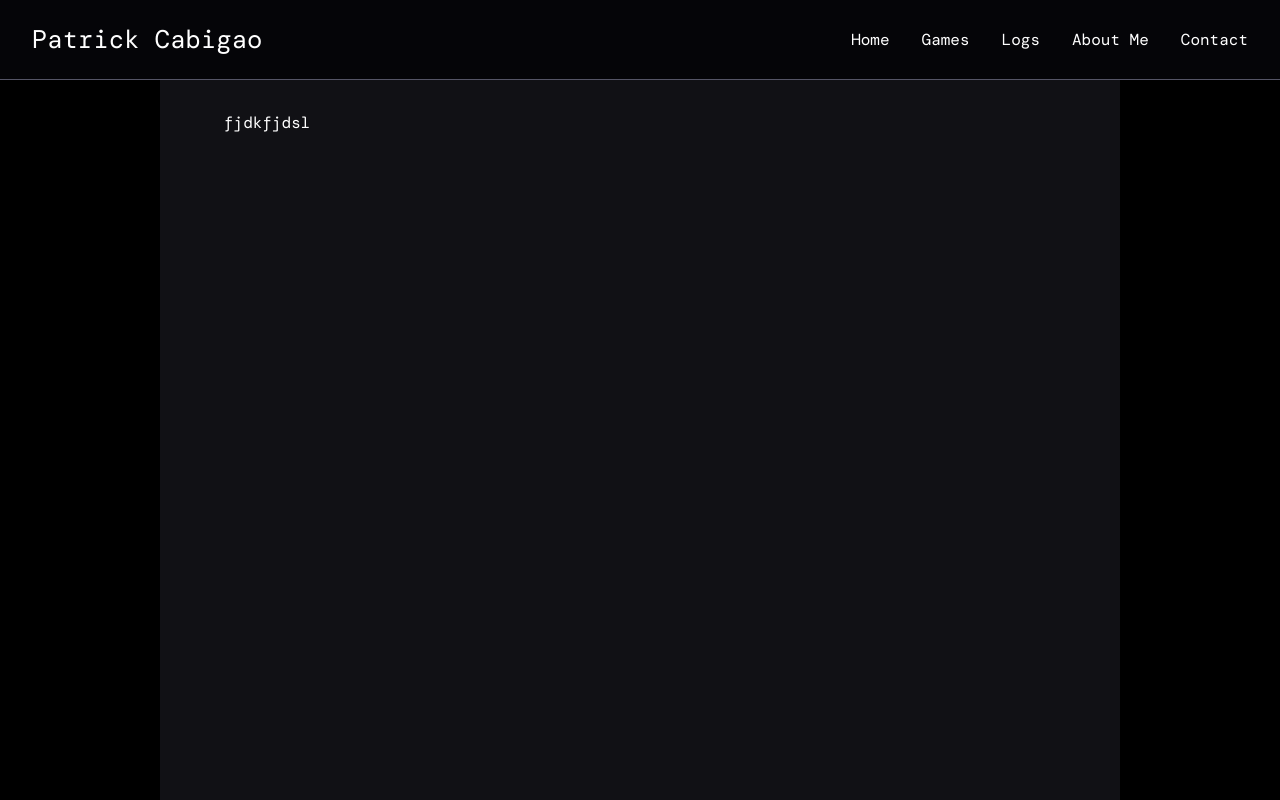
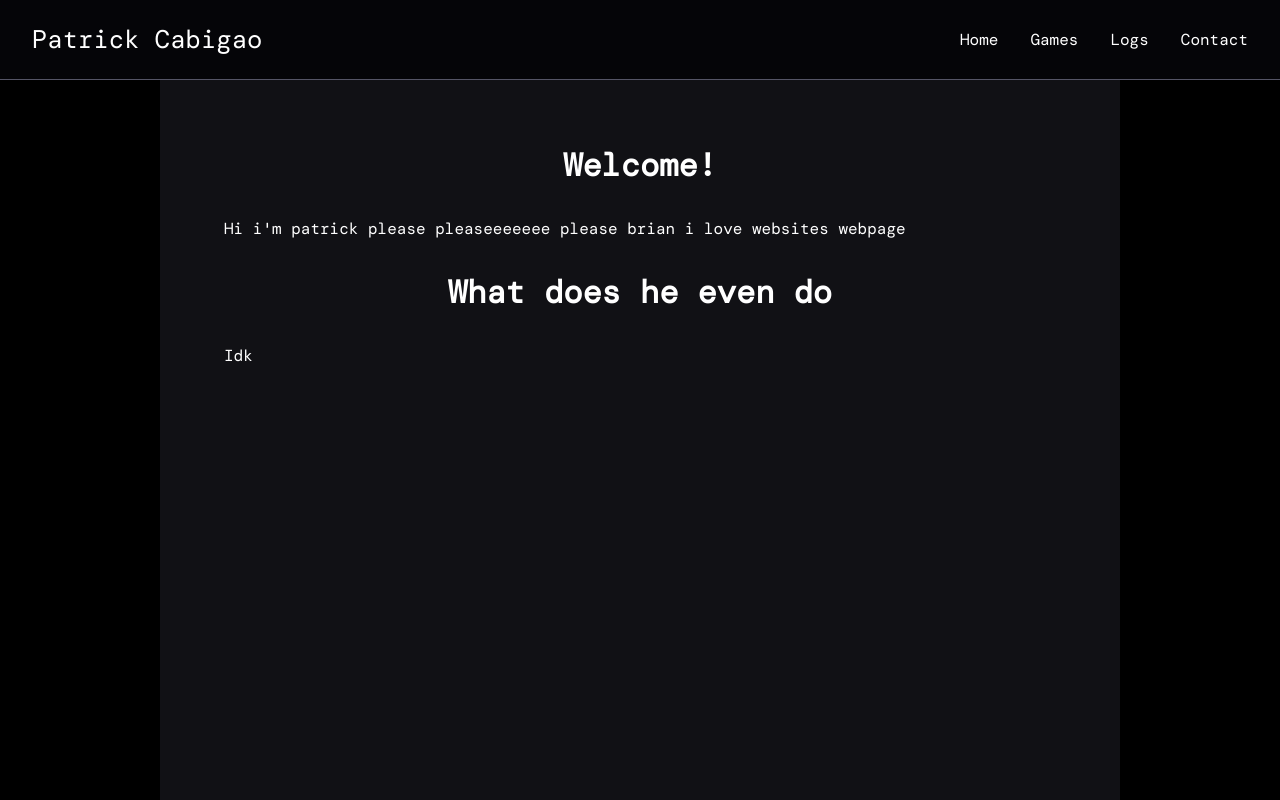
Before and after one commit to patrickcabigao/game-dev-portfolio, a React (Vite) app: page / in a window 1280 px wide. Built offline with nearby package versions, Linux system fonts and the light colour scheme.

Commit message:
removed about me made home

```diff
--- a/src/App.css
+++ b/src/App.css
@@ -23,7 +23,7 @@
 .page h1 {
     width: 100%;
     text-align: center;
-    margin-bottom: 1rem;
+    margin: 2rem 0;
 }
 
 nav {
@@ -96,7 +96,7 @@ nav a:hover {
     border-width: 2px;
     border-style: solid;
     border-color: #334;
-    margin-bottom: 1rem;
+    margin-bottom: 2rem;
 }
 
 .log-header {
--- a/src/App.tsx
+++ b/src/App.tsx
@@ -3,7 +3,6 @@ import './App.css';
 import Home from './pages/Home.tsx';
 import Games from './pages/Games.tsx';
 import Logs from './pages/Logs.tsx';
-import AboutMe from './pages/AboutMe.tsx';
 import Contact from './pages/Contact.tsx';
 
 const App = (): React.ReactNode =>  {
@@ -12,7 +11,6 @@ const App = (): React.ReactNode =>  {
             <Route path="/" element={<Home/>}/>
             <Route path="/games" element={<Games/>}/>
             <Route path="/logs" element={<Logs/>}/>
-            <Route path="/aboutme" element={<AboutMe/>}/>
             <Route path="/contact" element={<Contact/>}/>
         </Routes>
     );
--- a/src/components/Navbar.tsx
+++ b/src/components/Navbar.tsx
@@ -6,7 +6,6 @@ export default function Navbar(): React.ReactNode {
                 <li><a href="/">Home</a></li>
                 <li><a href="/games">Games</a></li>
                 <li><a href="/logs">Logs</a></li>
-                <li><a href="/aboutme">About Me</a></li>
                 <li><a href="/contact">Contact</a></li>
             </ul>
         </nav>
--- a/src/pages/AboutMe.tsx
+++ /dev/null
@@ -1,10 +0,0 @@
-import Page from "./Page";
-
-const AboutMe = (): React.ReactNode => {
-    return (
-       <Page>
-            <p>jifdsjklf</p>
-       </Page>
-    );
-}
-export default AboutMe;
--- a/src/pages/Home.tsx
+++ b/src/pages/Home.tsx
@@ -1,9 +1,13 @@
 import Page from "./Page";
 
-export default function Home(): React.ReactNode {
+const Home = (): React.ReactNode => {
     return (
         <Page>
-            <p>fjdkfjdsl</p>
+            <h1>Welcome!</h1>
+            <p>Hi i'm patrick please pleaseeeeeee please brian i love websites webpage</p>
+            <h1>What does he even do</h1>
+            <p>Idk</p>
         </Page>
     );
 }
+export default Home;
```
